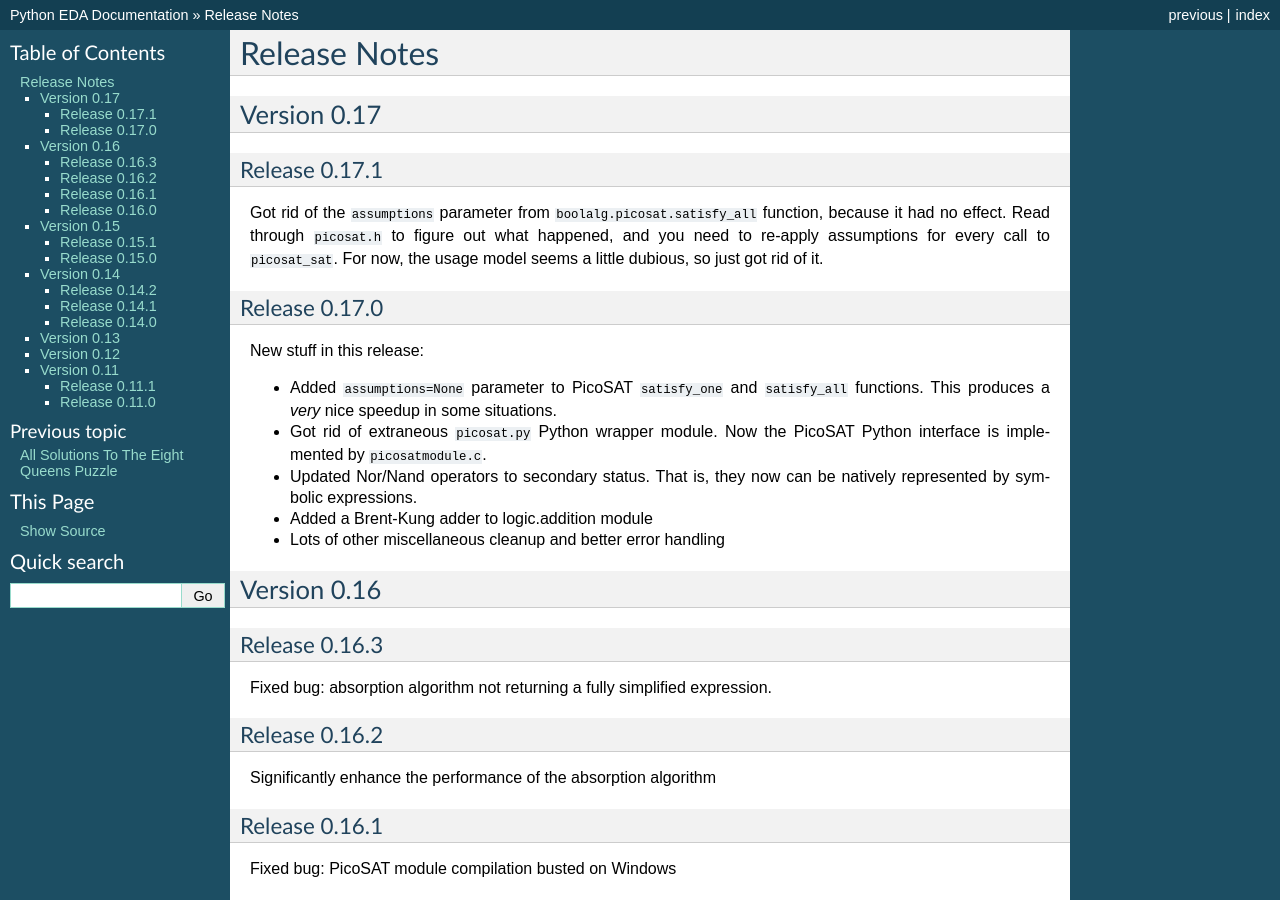
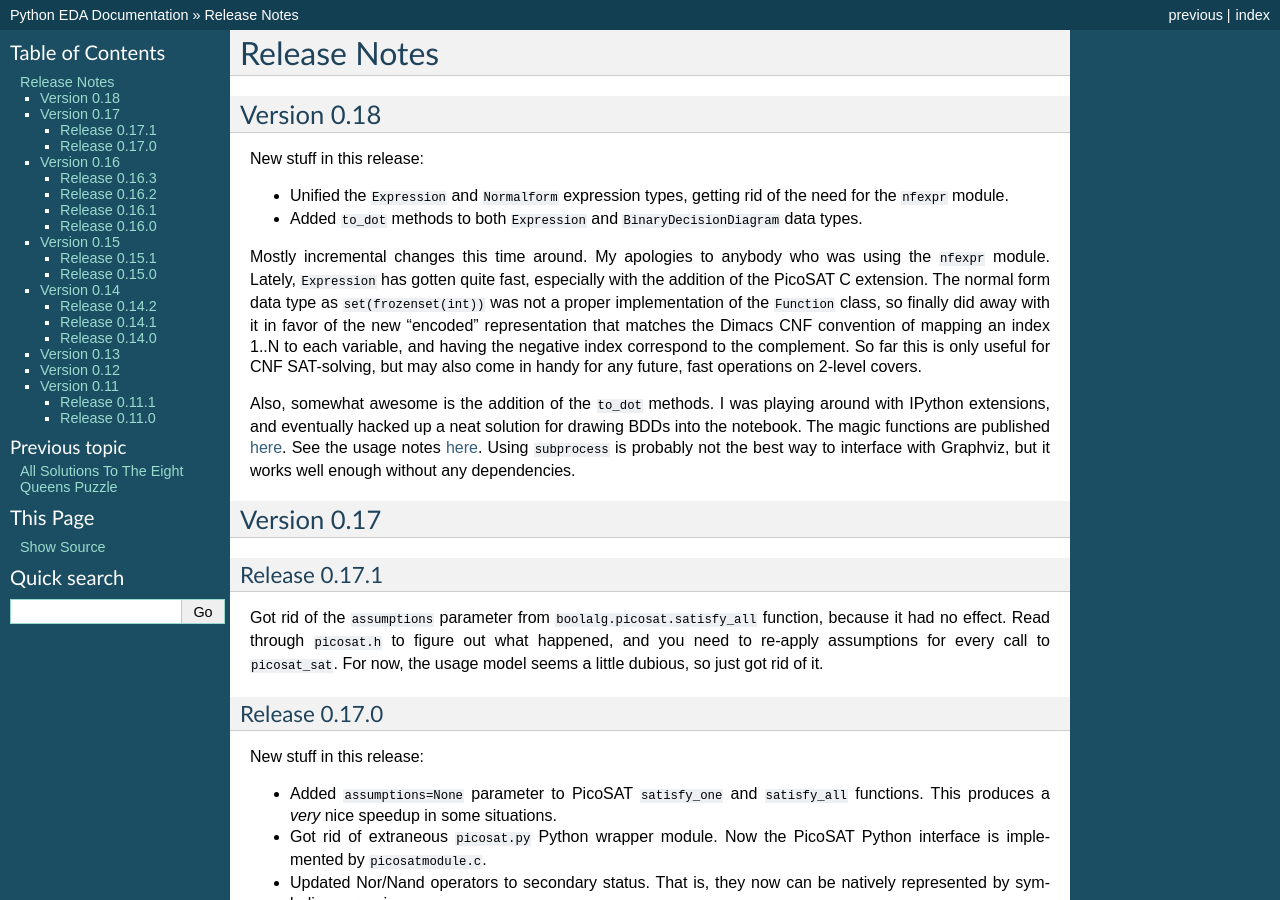
Before and after one commit to cjdrake/pyeda, a Sphinx documentation site: the page built from doc/source/relnotes.rst, in a window 1280 px wide and 900 px high. Built offline with Sphinx 7.4.7, drawn with Linux system fonts in a browser that asks for light colours.

Commit message:
Add version 0.18 release notes

```diff
--- a/doc/source/relnotes.rst
+++ b/doc/source/relnotes.rst
@@ -3,6 +3,38 @@
 *****************
   Release Notes
 *****************
+
+Version 0.18
+============
+
+New stuff in this release:
+
+* Unified the ``Expression`` and ``Normalform`` expression types,
+  getting rid of the need for the ``nfexpr`` module.
+* Added ``to_dot`` methods to both ``Expression`` and ``BinaryDecisionDiagram``
+  data types.
+
+Mostly incremental changes this time around.
+My apologies to anybody who was using the ``nfexpr`` module.
+Lately, ``Expression`` has gotten quite fast, especially with the addition
+of the PicoSAT C extension.
+The normal form data type as ``set(frozenset(int))`` was not a proper
+implementation of the ``Function`` class,
+so finally did away with it in favor of the new "encoded" representation that
+matches the Dimacs CNF convention of mapping an index 1..N to each variable,
+and having the negative index correspond to the complement.
+So far this is only useful for CNF SAT-solving,
+but may also come in handy for any future, fast operations on 2-level covers.
+
+Also, somewhat awesome is the addition of the ``to_dot`` methods.
+I was playing around with IPython extensions,
+and eventually hacked up a neat solution for drawing BDDs into the notebook.
+The magic functions are published
+`here <https://github.com/cjdrake/ipython-magic>`_.
+See the usage notes
+`here <https://github.com/ipython/ipython/wiki/Extensions-Index#graphviz-extensions>`_.
+Using ``subprocess`` is probably not the best way to interface with Graphviz,
+but it works well enough without any dependencies.
 
 Version 0.17
 ============
```
